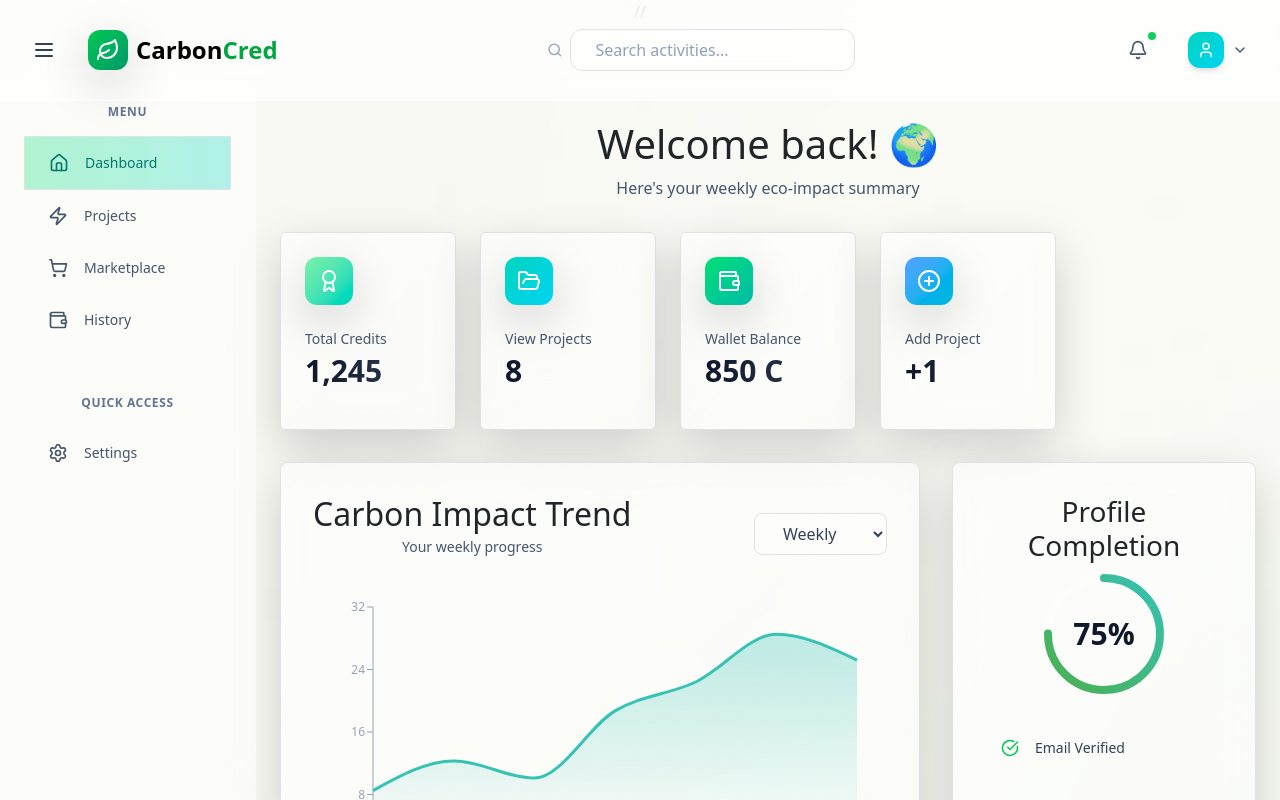
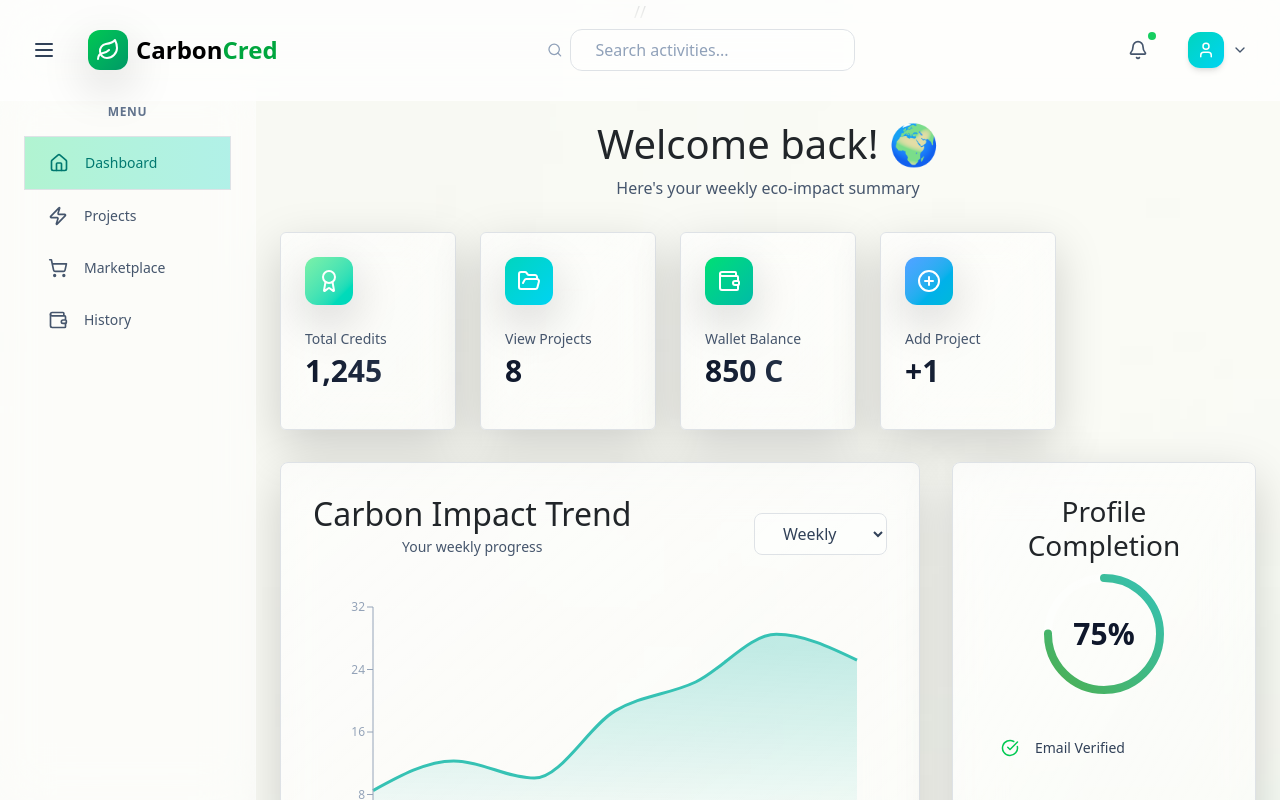
Before and after one commit to Prathameshjain/carboncred, a React (Vite) app in the folder frontend/: page /Dashboard in a window 1280 px wide. Shown: the top 800 px of the page. Built offline with nearby package versions, Linux system fonts and the light colour scheme.

Commit message:
UI Updates

```diff
--- a/frontend/src/components/ui/Navbar.jsx
+++ b/frontend/src/components/ui/Navbar.jsx
@@ -62,9 +62,6 @@ const Navbar = ({ sidebarOpen, setSidebarOpen }) => {
                   <button className="w-full px-4 py-3 text-left hover:bg-white/40 transition-colors flex items-center gap-2 text-sm">
                     <User size={16} /> Profile
                   </button>
-                  <button className="w-full px-4 py-3 text-left hover:bg-white/40 transition-colors flex items-center gap-2 text-sm border-t border-white/10">
-                    <Settings size={16} /> Settings
-                  </button>
                   <button className="w-full px-4 py-3 text-left hover:bg-white/40 transition-colors flex items-center gap-2 text-sm border-t border-white/10 text-red-600">
                     <LogOut size={16} /> Signout
                   </button>
--- a/frontend/src/components/ui/Sidebar.jsx
+++ b/frontend/src/components/ui/Sidebar.jsx
@@ -59,7 +59,7 @@ const Sidebar = ({ sidebarOpen }) => {
         </div>
 
         {/* QUICK ACCESS */}
-        <div className="border-t border-white/20 pt-4">
+        {/* <div className="border-t border-white/20 pt-4">
           {sidebarOpen && (
             <p className="text-xs font-semibold text-slate-500 uppercase tracking-wider px-4">
               Quick Access
@@ -81,7 +81,7 @@ const Sidebar = ({ sidebarOpen }) => {
               </span>
             )}
           </button>
-        </div>
+        </div> */}
       </div>
     </div>
   );
```
